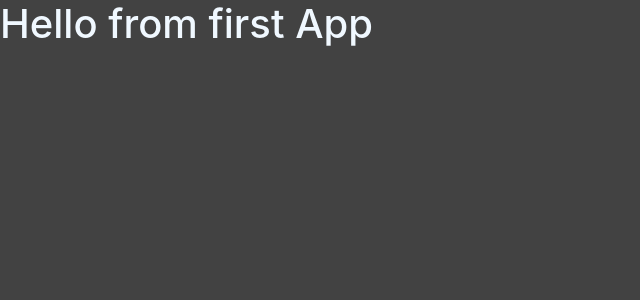
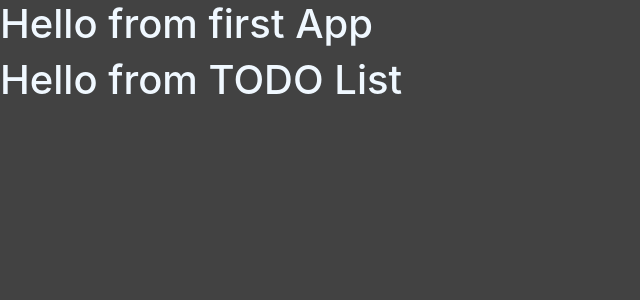
Before and after one commit to akshayjadhav4/vuejs-curd, a Vue app: page / in a window 1280 px wide. Shown: the top 300 px of the page, without its empty margins (0-640 px from the left). Built offline with nearby package versions, Linux system fonts and the light colour scheme.

Commit message:
added component

```diff
--- a/src/App.vue
+++ b/src/App.vue
@@ -1,9 +1,18 @@
 <template>
-  <h1>Hello from first App</h1>
+  <div>
+    <h1>Hello from first App</h1>
+    <TodoList />
+  </div>
 </template>
 
 <script>
-export default {};
+import TodoList from "./components/TodoList.vue";
+export default {
+  name: "App",
+  components: {
+    TodoList,
+  },
+};
 </script>
 
 <style >
--- /dev/null
+++ b/src/components/TodoList.vue
@@ -0,0 +1,10 @@
+<template>
+  <h1>Hello from TODO List</h1>
+</template>
+
+<script>
+export default {};
+</script>
+
+<style >
+</style>
```
